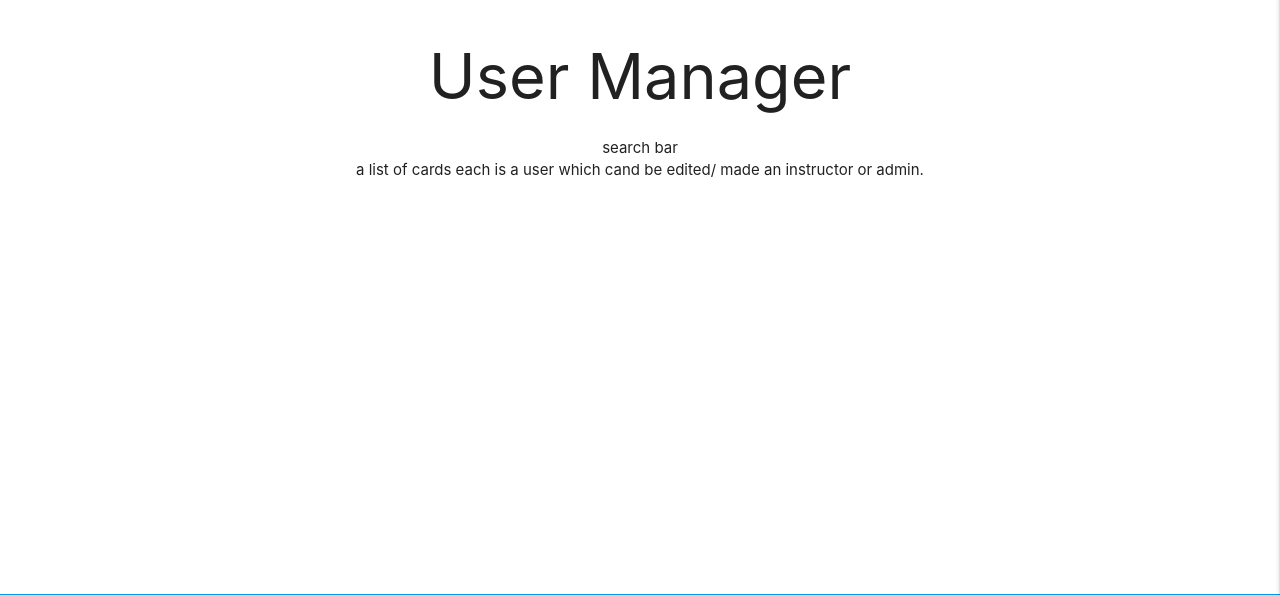
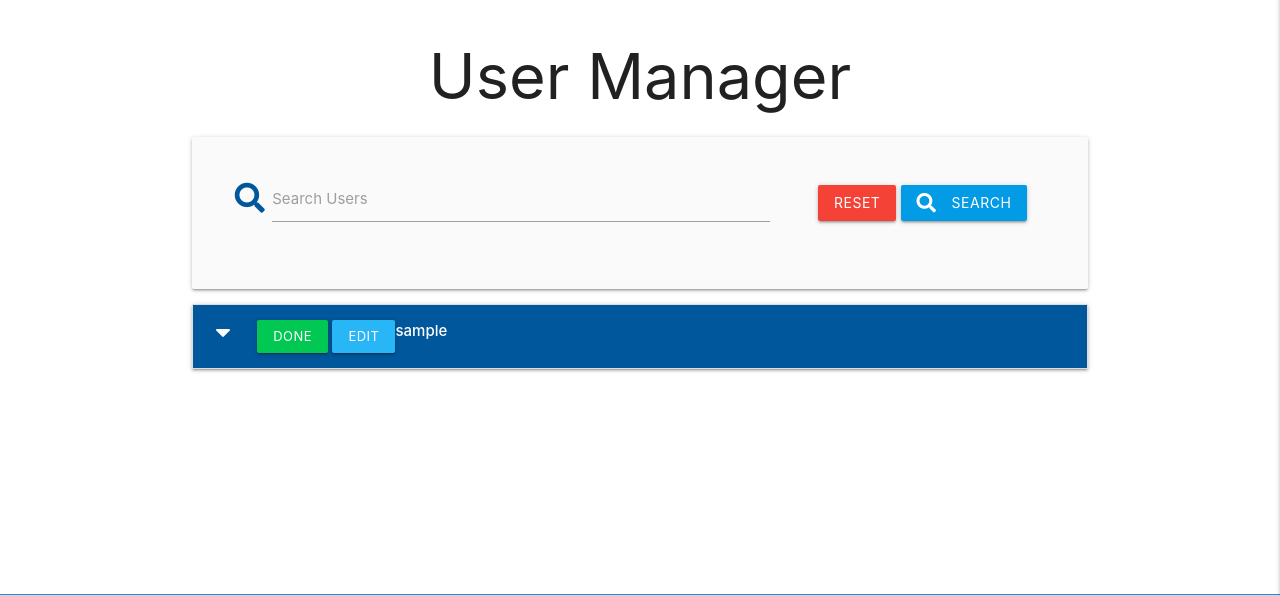
Before and after one commit to JamieS56/Milestone-Project-3, a Flask app: page /userManager in a window 1280 px wide. Shown: the part 74-669 px from the top of the page. Run offline with Flask 2, Linux system fonts and the light colour scheme; the visitor is signed in with stand-in values (Sample User, id 1); a database or web service that is not in the repository returns one stand-in record (values such as "Sample title"); some libraries are stand-ins or nearby versions.

Commit message:
user management page for admin now displays the users and you are able to search the users in the db.

```diff
--- a/app.py
+++ b/app.py
@@ -21,6 +21,7 @@ mongo = PyMongo(app)
 @app.route("/home")
 def home():
     return render_template('home.html')
+
 
 
 @app.route("/register", methods=["GET", "POST"])
@@ -135,11 +136,23 @@ def bookingCalender(username):
 
 @app.route("/userManager", methods=["GET", "POST"])
 def userManager():
+    users = list(mongo.db.users.find())
+    return render_template("userManager.html", users=users)
 
-    if session["user"]:
-        return render_template("userManager.html")
 
-    return redirect(url_for("login"))
+
+
+@app.route("/get_users")
+def get_users():
+    users = list(mongo.db.users.find().sort("username", 1))
+    return render_template("userManager.html", users=users)
+
+
+@app.route("/search", methods=["GET", "POST"])
+def search():
+    query = request.form.get("query")
+    users = list(mongo.db.users.find({"$text": {"$search": query}}))
+    return render_template("userManager.html", users=users)
 
 
 if __name__ == "__main__":
--- a/templates/userManager.html
+++ b/templates/userManager.html
@@ -2,11 +2,47 @@
 {% block content %}
 <h1>User Manager</h1>
 
-<div>
-    search bar
-</div>
-<div>
-    a list of cards each is a user which cand be edited/ made an instructor or admin.
+<div class="row card-panel grey lighten-5">
+    <form action="{{ url_for('search') }}" method="post" class="col s12">
+        <div class="row valign-wrapper center-align">
+            <div class="input-field col s12 m8">
+                <i class="fas fa-search prefix light-blue-text text-darken-4"></i>
+                <input type="text" name="query" id="query" minlength="3" class="validate" required>
+                <label for="query">Search Users</label>
+            </div>
+            <div class="col s12 m4">
+                <a href="{{ url_for('get_users') }}" class="red btn text-shadow">Reset</a>
+                <button type="submit" class="light-blue darken-1 btn text-shadow">
+                    <i class="fas fa-search left"></i> Search
+                </button>
+            </div>
+        </div>
+    </form>
 </div>
 
+{% if users|length > 0 %}
+<ul class="collapsible">
+    {% for user in users %}
+    <li>
+        <div class="collapsible-header white-text light-blue darken-4 text-shadow">
+            <div class="col s3">
+                <i class="fas fa-caret-down"></i>
+                <a href="" class="btn-small green accent-4 right-align">Done</a>
+                <a href="" class="btn-small light-blue lighten-1 right-align">Edit</a>
+            </div>
+            <div class="col s9">
+                <strong>{{ user.username }}</strong>
+            </div>
+        </div>
+        <div class="collapsible-body">
+            <strong>{{ user.username }}</strong>
+            <p>{{ user.accountType }}</p>
+        </div>
+    </li>
+    {% endfor %}
+</ul>
+{% else %}
+<h3 class="red-text text-darken-4 center-align">No Results Found</h3>
+{% endif %}
+
 {% endblock %}
```
Also changed, not shown: README.md.
